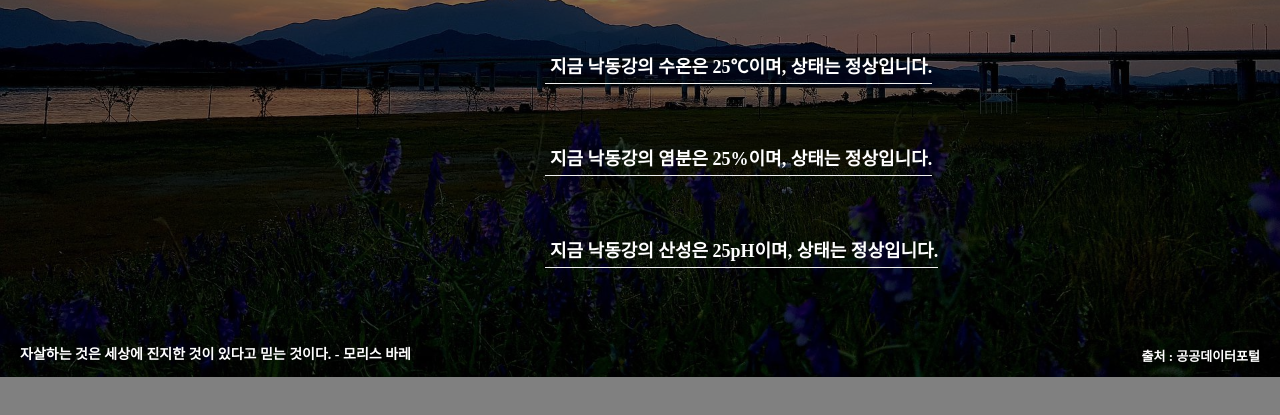
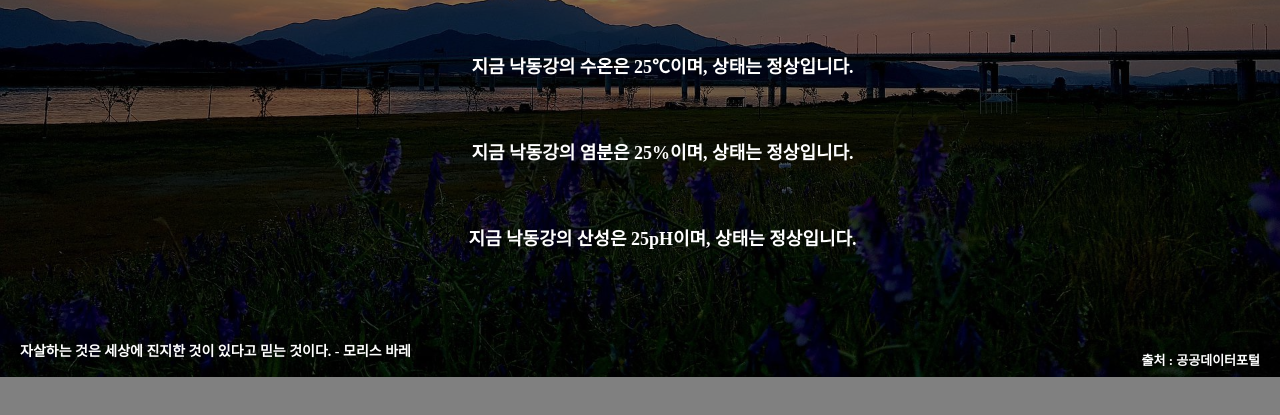
Before and after one commit to Ubinquitous/NakDong-River-Infomation, a plain HTML site: page NakDongInfo/src/index.html in a window 1280 px wide. Shown: the part 343-758 px from the top of the page. Drawn offline with Linux system fonts and the light colour scheme; no server answers.

Commit message:
FIX :: 리스트 스타일 변경

```diff
--- a/NakDongInfo/src/style.css
+++ b/NakDongInfo/src/style.css
@@ -26,13 +26,10 @@ body {
 }
 
 li {
-    float:left;
     margin-top:50px;
     list-style:none;
-    margin-left:505px;
     padding: 5px 0px 5px 5px;
     margin-bottom: 5px;
-    border-bottom: 1px solid #efefef;
     font-size: 18px;
     font-weight: bold;
     text-align: center;
@@ -45,7 +42,7 @@ li {
     color:white;
     font-size:13px;
     font-weight: bold;
-    margin-top:165px;
+    margin-top:90px;
     cursor:pointer;
 }
 
@@ -59,6 +56,6 @@ li {
     color:white;
     font-size:14px;
     font-weight: bold;
-    margin-top:70px;
+    margin-top:80px;
     margin-left:20px;
 }
```
